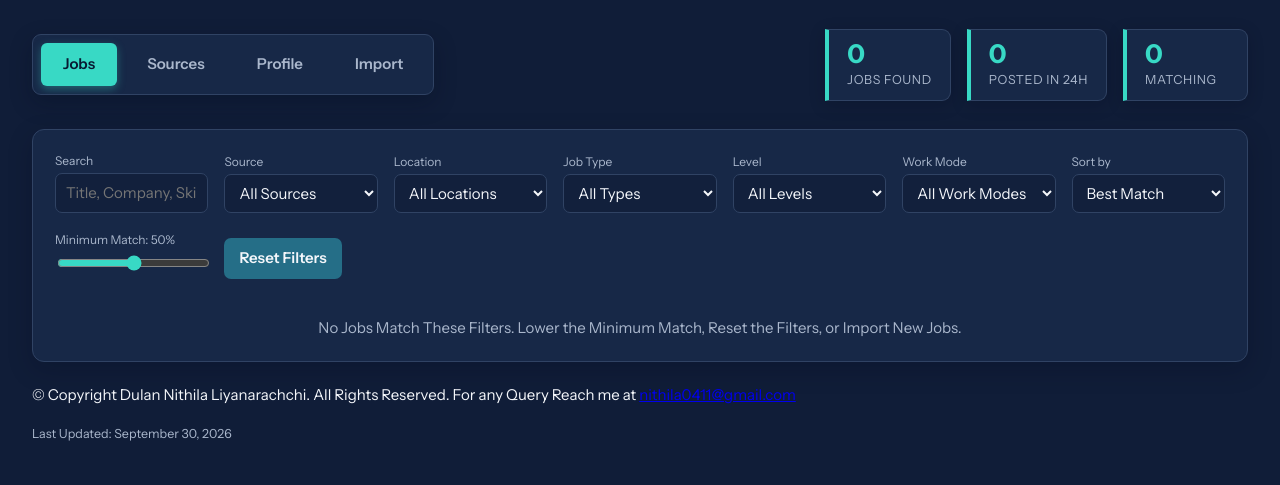
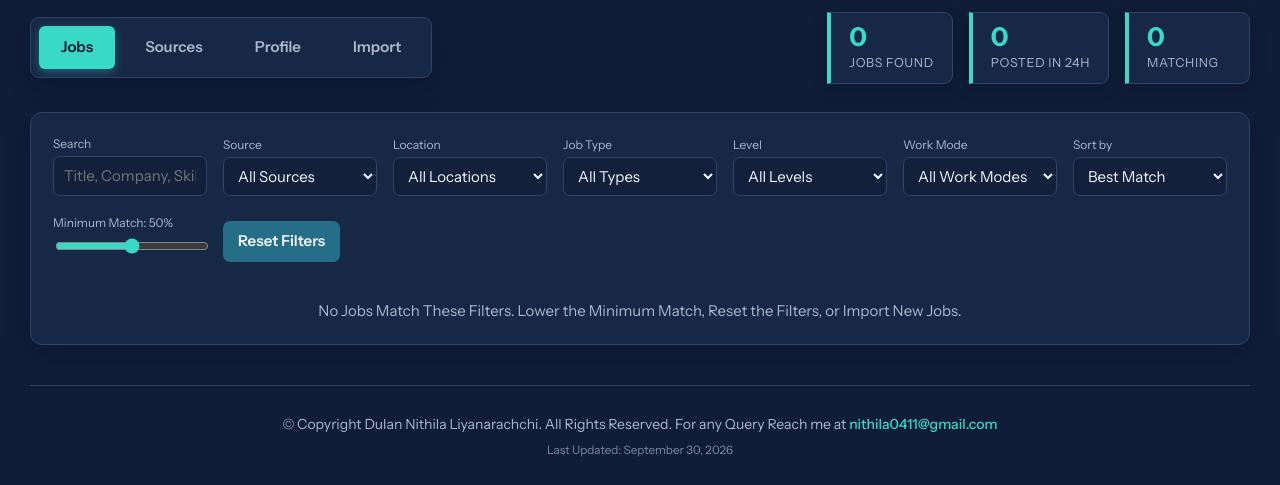
Before and after one commit to NithilaLD/Jobs-Finder, a plain HTML site: page index.html in a window 1280 px wide. Shown: the part 320-805 px from the top of the page. Drawn offline with Linux system fonts and the light colour scheme; no server answers.

Commit message:
Update styles.css

```diff
--- a/styles.css
+++ b/styles.css
@@ -59,7 +59,7 @@ body {
 
 .wrap {
     margin: 0 auto;
-    padding: 52px 32px 0px
+    padding: 35px 30px 0px
 }
 
 header {
@@ -516,6 +516,33 @@ small {
     color: var(--mute)
 }
 
+.app-footer {
+    margin-top: 40px;
+    padding-top: 24px;
+    border-top: 1px solid var(--line);
+    text-align: center;
+    color: var(--mute);
+    font-size: 14px;
+}
+
+.app-footer p {
+    margin: 4px 0;
+}
+
+.app-footer a {
+    color: var(--acc);
+    text-decoration: none;
+    font-weight: 500;
+}
+
+.app-footer a:hover {
+    text-decoration: underline;
+}
+
+.app-footer small {
+    color: color-mix(in srgb, var(--mute) 70%, transparent);
+}
+
 @media(max-width:480px) {
     .job {
         grid-template-columns: 1fr
```
